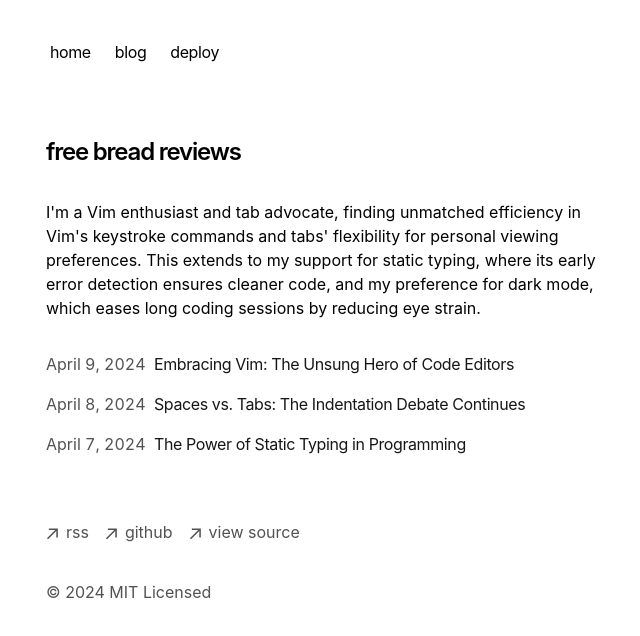
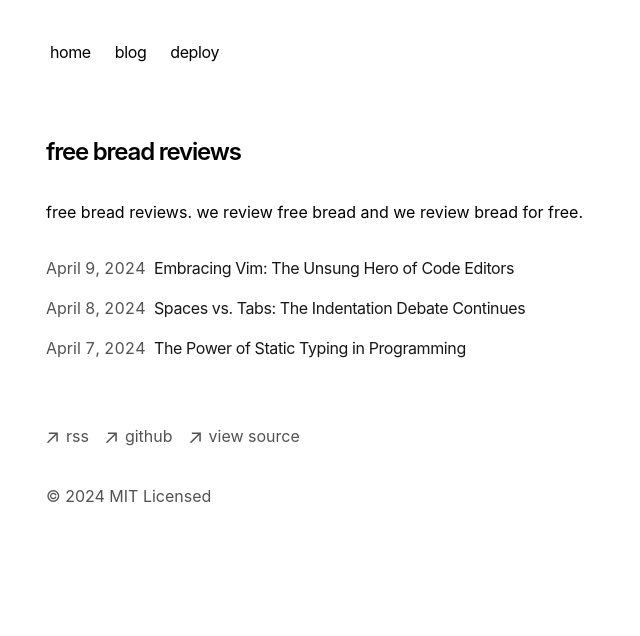
Before and after one commit to jarrensj/freebreadreviews, a Next.js app: page / in a window 1280 px wide. Shown: the top 636 px of the page, without its empty margins (306-946 px from the left). Built offline with nearby package versions, Linux system fonts and the light colour scheme.

Commit message:
update home page description

```diff
--- a/app/page.tsx
+++ b/app/page.tsx
@@ -7,11 +7,7 @@
         free bread reviews
       </h1>
       <p className="mb-4">
-        {`I'm a Vim enthusiast and tab advocate, finding unmatched efficiency in
-        Vim's keystroke commands and tabs' flexibility for personal viewing
-        preferences. This extends to my support for static typing, where its
-        early error detection ensures cleaner code, and my preference for dark
-        mode, which eases long coding sessions by reducing eye strain.`}
+        {`free bread reviews. we review free bread and we review bread for free.`}
       </p>
       <div className="my-8">
         <BlogPosts />
```
